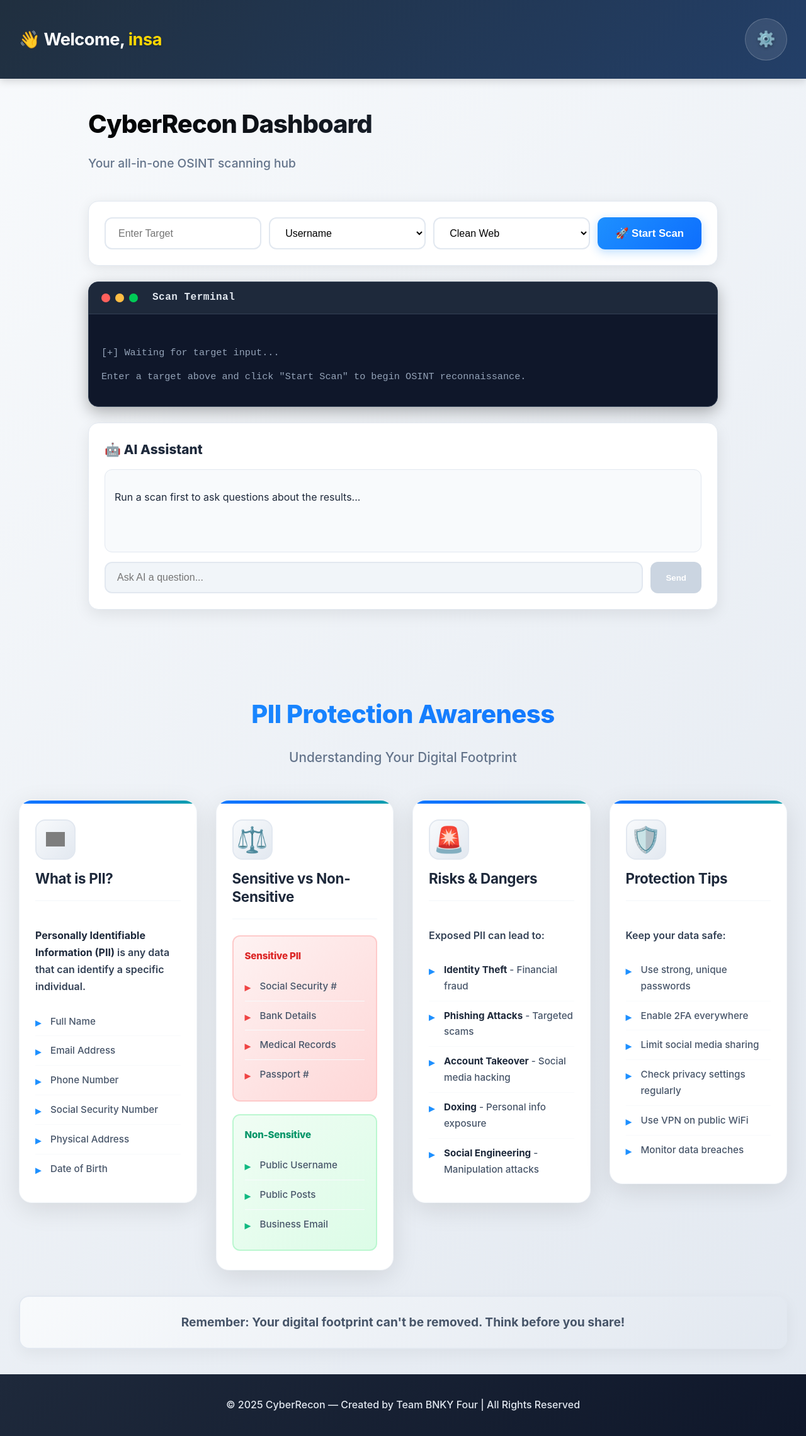
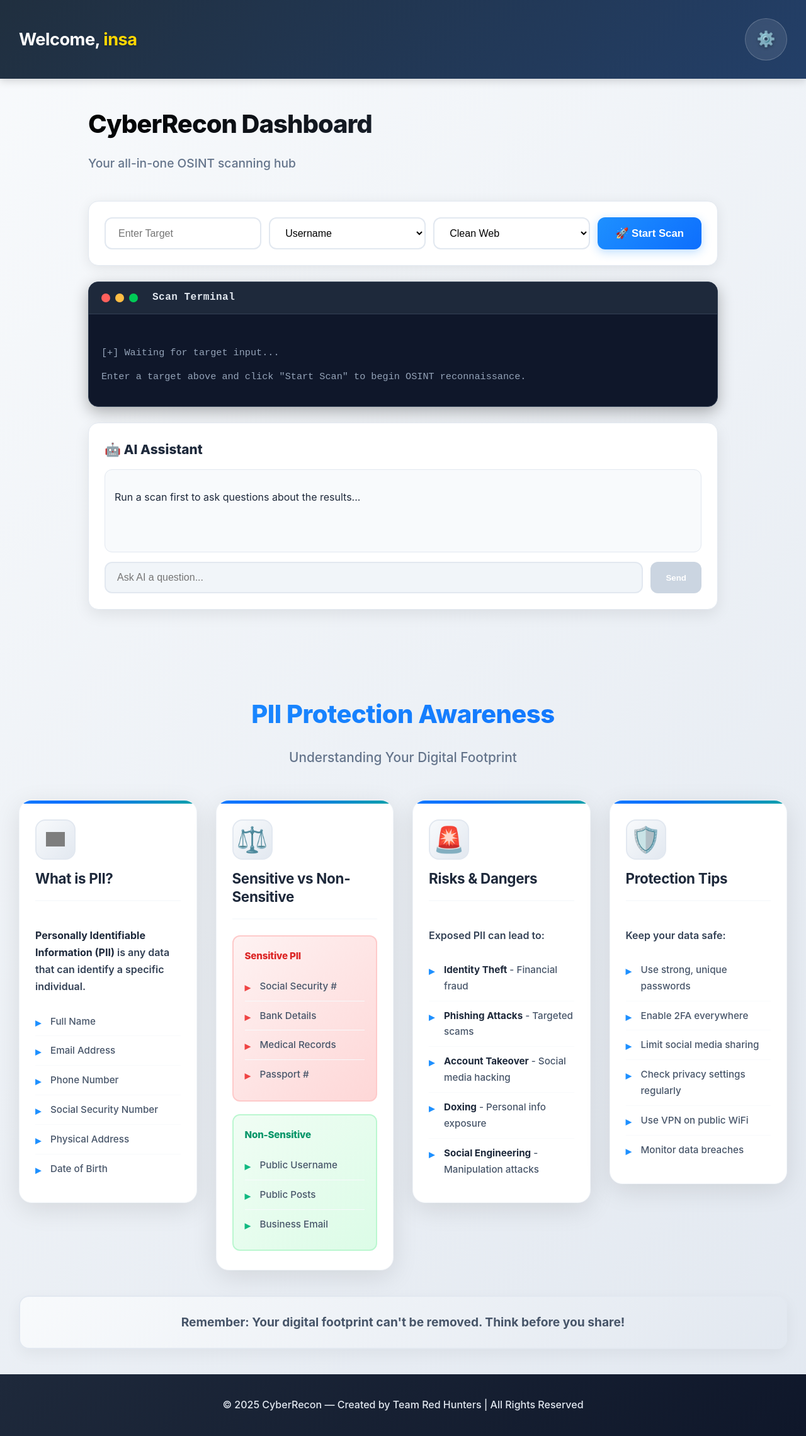
Before and after one commit to Silenthack3r/OSINT-Tool, a Flask app: page /dashboard in a window 1280 px wide. Shown: the whole page at 63% size. Run offline with Flask 3, Linux system fonts and the light colour scheme; a user stored in the database is signed in; data comes from the database, SQL or seed files in the repository; grey boxes are pictures that could not be loaded.

Commit message:
modified:   templates/dashboard.html

```diff
--- a/templates/dashboard.html
+++ b/templates/dashboard.html
@@ -2,7 +2,7 @@
 <html lang="en">
 <head>
     <meta charset="UTF-8">
-    <title>CyberRecon Dashboard</title>
+    <title>Osint Crowd Dashboard</title>
     <link rel="stylesheet" href="{{ url_for('static', filename='dashboard.css') }}">
     <style>
         .clickable-link {
@@ -73,7 +73,7 @@
 
     <!-- Header -->
     <div class="top-bar">
-        <h2 class="welcome-text">👋 Welcome, <span>{{username}}</span></h2>
+        <h2 class="welcome-text">Welcome, <span>{{username}}</span></h2>
         <div class="settings-container">
             <div class="settings-icon">⚙️</div>
             <div class="dropdown">
@@ -583,7 +583,7 @@
     </div>
     <!-- Footer -->
     <footer class="footer">
-        <p>© 2025 CyberRecon — Created by Team BNKY Four | All Rights Reserved</p>
+        <p>© 2025 CyberRecon — Created by Team Red Hunters | All Rights Reserved</p>
     </footer>
 
     <script>
```
